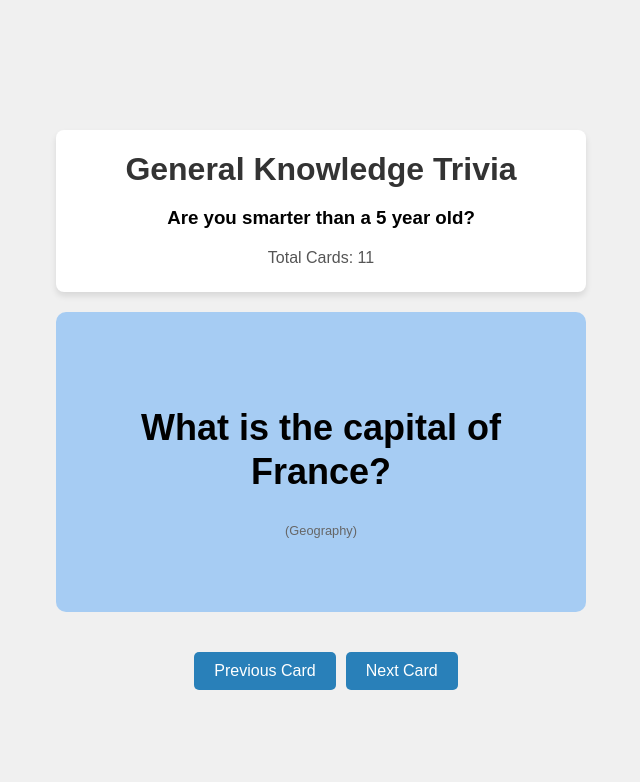
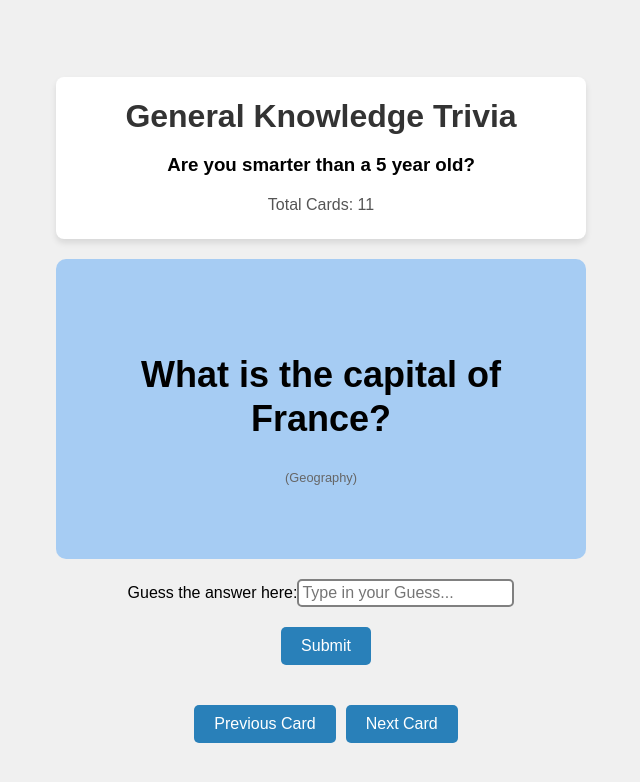
Before and after one commit to 2bTwist/Flashcards, a React (Vite) app: page / in a window 1280 px wide. Shown: the top 782 px of the page, without its empty margins (319-959 px from the left). Built offline with nearby package versions, Linux system fonts and the light colour scheme.

Commit message:
Began Part 2, Implemented input validation

```diff
--- a/src/App.css
+++ b/src/App.css
@@ -34,3 +34,20 @@ body {
   .button:hover {
     background-color: #1a5276;
   }
+
+  .textbox {
+    padding: 3px;
+    font-size: 16px;
+    border-radius: 5px;
+    border: 2px solid gray;
+    outline: none;
+    transition: border-color 0.1s ease-in-out;
+  }
+
+  .textbox.right {
+    border-color: green;
+  }
+
+  .textbox.wrong {
+    border-color: red;
+  }
--- a/src/App.jsx
+++ b/src/App.jsx
@@ -4,11 +4,24 @@ import Flashcard from './components/Flashcard';
 import { cards } from './data/cards';
 import FlashCardInfo from './components/FlashCardInfo';
 import './App.css';
+import Guess from './components/Guess';
 
 function App() {
   const [currentIndex, setCurrentIndex] = useState(0);
 
   const [prevIndex, setPrevIndex] = useState(currentIndex);
+
+  const [input, setInput] = useState("");
+
+  const [guessed, setGuessed] = useState("")
+
+  const checkGuess = () => {
+    if (input.toLowerCase().trim() === cards[currentIndex].answer.toLowerCase().trim()) {
+      setGuessed('right'); // Apply green border
+    } else {
+      setGuessed('wrong'); // Apply red border
+    }
+  };
 
   const handleNext = () =>{
     setPrevIndex(currentIndex);
@@ -18,12 +31,17 @@ function App() {
       nextIndex = Math.floor(Math.random() * (cards.length))
     }
 
-    setCurrentIndex(nextIndex)
+    setCurrentIndex(nextIndex);
+    setInput(''); // Reset input field
+    setGuessed(''); // Reset border styling
   }
 
   const handlePrevious = () => {
-    setCurrentIndex(prevIndex)
+    setCurrentIndex(prevIndex);
+    setInput('');
+    setGuessed('');
   }
+
 
   return (
     <div className="app-container">
@@ -34,7 +52,12 @@ function App() {
       />
       <div className="flashcard-container">
         <Flashcard card={cards[currentIndex]} key={currentIndex} />
+
+        <Guess handleChange={(e) => setInput(e.target.value)} currentVal={guessed}/>
+
+        <button type='submit' onClick={checkGuess} className='button submit'> Submit</button>
       </div>
+
       <button
         onClick={handlePrevious}
         className="button"
--- /dev/null
+++ b/src/components/Guess.jsx
@@ -0,0 +1,20 @@
+import React from 'react'
+
+function Guess({handleChange, currentVal}) {
+  return (
+    <div>
+        <form action="">
+            <label htmlFor="myguess">
+                Guess the answer here:
+                <input type="text" id='myguess'
+                placeholder='Type in your Guess...'
+                onChange={handleChange}
+                className={`textbox ${currentVal}`} />
+            </label>
+        </form>
+
+    </div>
+  )
+}
+
+export default Guess
```
